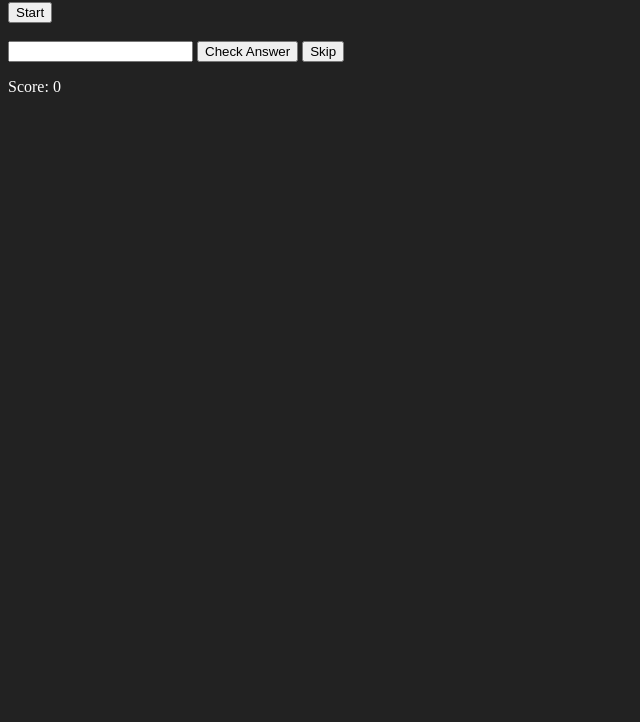
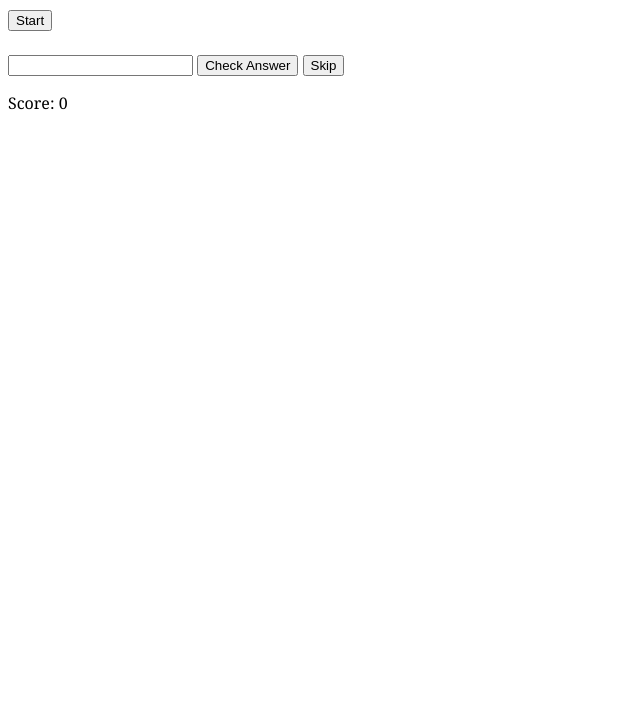
Before and after one commit to hannahrajarao/whos-that-pokemon, a plain HTML site: page index.html in a window 1280 px wide. Shown: the part 78-800 px from the top of the page, without its empty margins (0-640 px from the left). Drawn offline with Linux system fonts and the light colour scheme; no server answers.

Commit message:
Change font

```diff
--- a/style.css
+++ b/style.css
@@ -1,4 +1,3 @@
 body {
-    color: white;
-    background-color: #222;
+    font-family: Cambria, Cochin, Georgia, Times, 'Times New Roman', serif;
 }
```
